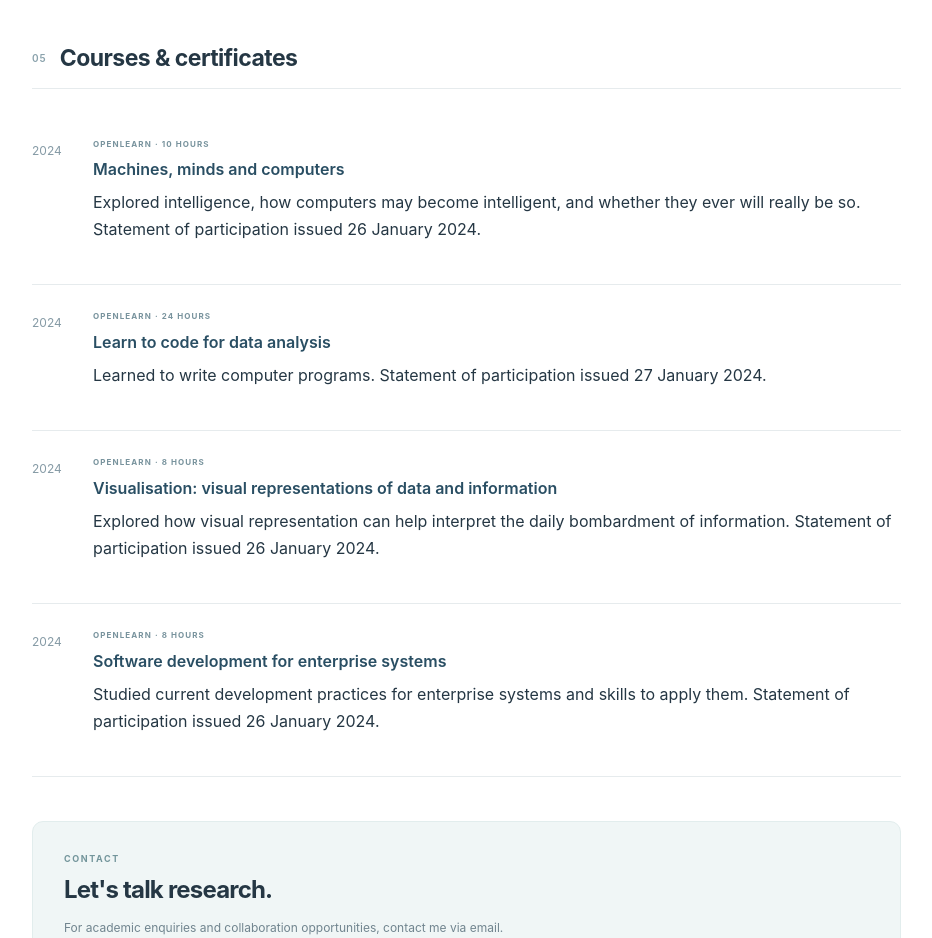
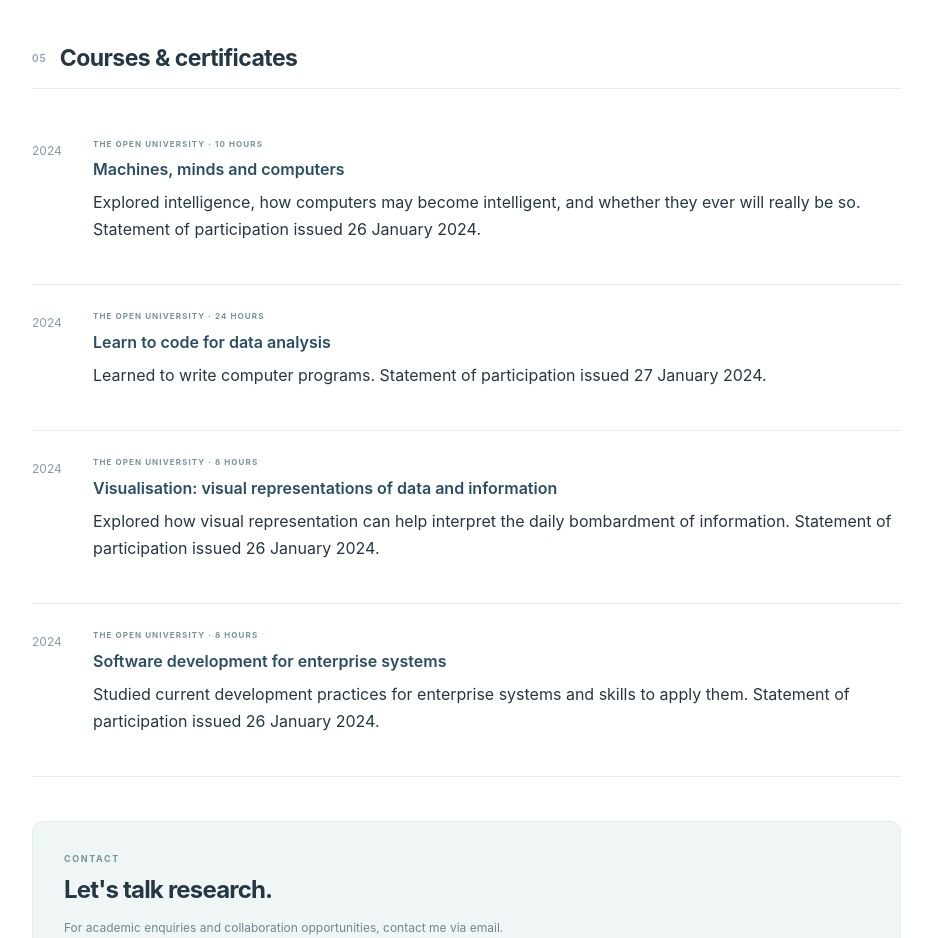
Before and after one commit to ebousowe50/ebousowe, a plain HTML site: page index.html in a window 1280 px wide. Shown: the part 2560-3498 px from the top of the page, without its empty margins (307-1239 px from the left). Drawn offline with Linux system fonts and the light colour scheme.

Commit message:
Update course provider labels to The Open University

```diff
--- a/index.html
+++ b/index.html
@@ -98,10 +98,10 @@
     <section id="courses" class="content-section" aria-labelledby="courses-title">
       <div class="section-heading"><span class="section-number">05</span><h2 id="courses-title">Courses & certificates</h2></div>
       <div class="publication-list">
-        <article class="publication"><div class="publication-year">2024</div><div class="publication-body"><p class="item-label">OpenLearn · 10 hours</p><h3><a href="https://www.open.edu/openlearn/digital-computing/machines-minds-and-computers/content-section-0" target="_blank" rel="noopener noreferrer">Machines, minds and computers</a></h3><p>Explored intelligence, how computers may become intelligent, and whether they ever will really be so. Statement of participation issued 26 January 2024.</p></div></article>
-        <article class="publication"><div class="publication-year">2024</div><div class="publication-body"><p class="item-label">OpenLearn · 24 hours</p><h3><a href="https://www.open.edu/openlearn/digital-computing/learn-code-data-analysis/content-section-overview" target="_blank" rel="noopener noreferrer">Learn to code for data analysis</a></h3><p>Learned to write computer programs. Statement of participation issued 27 January 2024.</p></div></article>
-        <article class="publication"><div class="publication-year">2024</div><div class="publication-body"><p class="item-label">OpenLearn · 8 hours</p><h3><a href="https://www.open.edu/openlearn/science-maths-technology/visualisation-visual-representations-data-and-information/content-section-0" target="_blank" rel="noopener noreferrer">Visualisation: visual representations of data and information</a></h3><p>Explored how visual representation can help interpret the daily bombardment of information. Statement of participation issued 26 January 2024.</p></div></article>
-        <article class="publication"><div class="publication-year">2024</div><div class="publication-body"><p class="item-label">OpenLearn · 8 hours</p><h3><a href="https://www.open.edu/openlearn/science-maths-technology/software-development-enterprise-systems/content-section-0" target="_blank" rel="noopener noreferrer">Software development for enterprise systems</a></h3><p>Studied current development practices for enterprise systems and skills to apply them. Statement of participation issued 26 January 2024.</p></div></article>
+        <article class="publication"><div class="publication-year">2024</div><div class="publication-body"><p class="item-label">The Open University · 10 hours</p><h3><a href="https://www.open.edu/openlearn/digital-computing/machines-minds-and-computers/content-section-0" target="_blank" rel="noopener noreferrer">Machines, minds and computers</a></h3><p>Explored intelligence, how computers may become intelligent, and whether they ever will really be so. Statement of participation issued 26 January 2024.</p></div></article>
+        <article class="publication"><div class="publication-year">2024</div><div class="publication-body"><p class="item-label">The Open University · 24 hours</p><h3><a href="https://www.open.edu/openlearn/digital-computing/learn-code-data-analysis/content-section-overview" target="_blank" rel="noopener noreferrer">Learn to code for data analysis</a></h3><p>Learned to write computer programs. Statement of participation issued 27 January 2024.</p></div></article>
+        <article class="publication"><div class="publication-year">2024</div><div class="publication-body"><p class="item-label">The Open University · 8 hours</p><h3><a href="https://www.open.edu/openlearn/science-maths-technology/visualisation-visual-representations-data-and-information/content-section-0" target="_blank" rel="noopener noreferrer">Visualisation: visual representations of data and information</a></h3><p>Explored how visual representation can help interpret the daily bombardment of information. Statement of participation issued 26 January 2024.</p></div></article>
+        <article class="publication"><div class="publication-year">2024</div><div class="publication-body"><p class="item-label">The Open University · 8 hours</p><h3><a href="https://www.open.edu/openlearn/science-maths-technology/software-development-enterprise-systems/content-section-0" target="_blank" rel="noopener noreferrer">Software development for enterprise systems</a></h3><p>Studied current development practices for enterprise systems and skills to apply them. Statement of participation issued 26 January 2024.</p></div></article>
       </div>
     </section>
 
```
